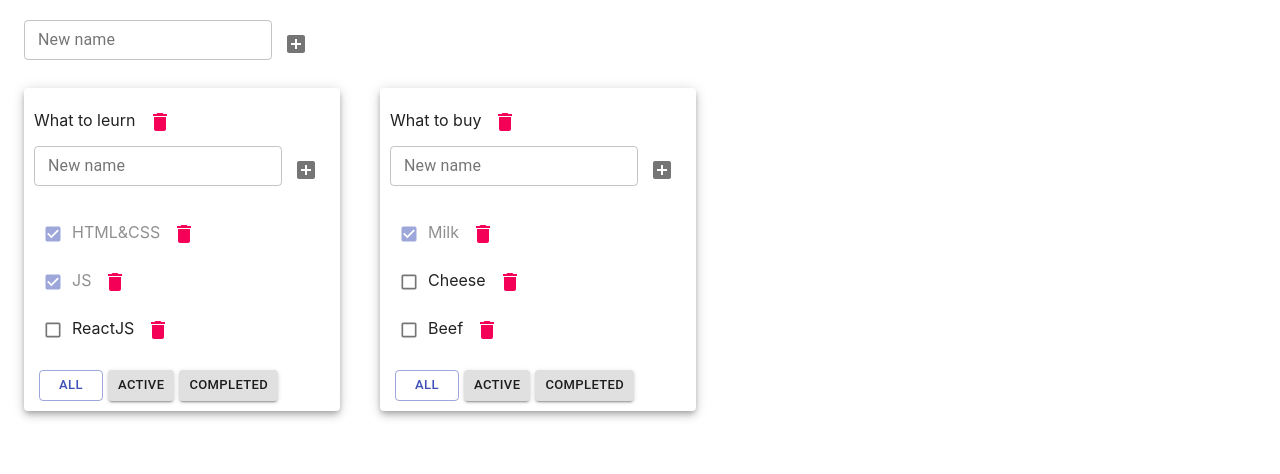
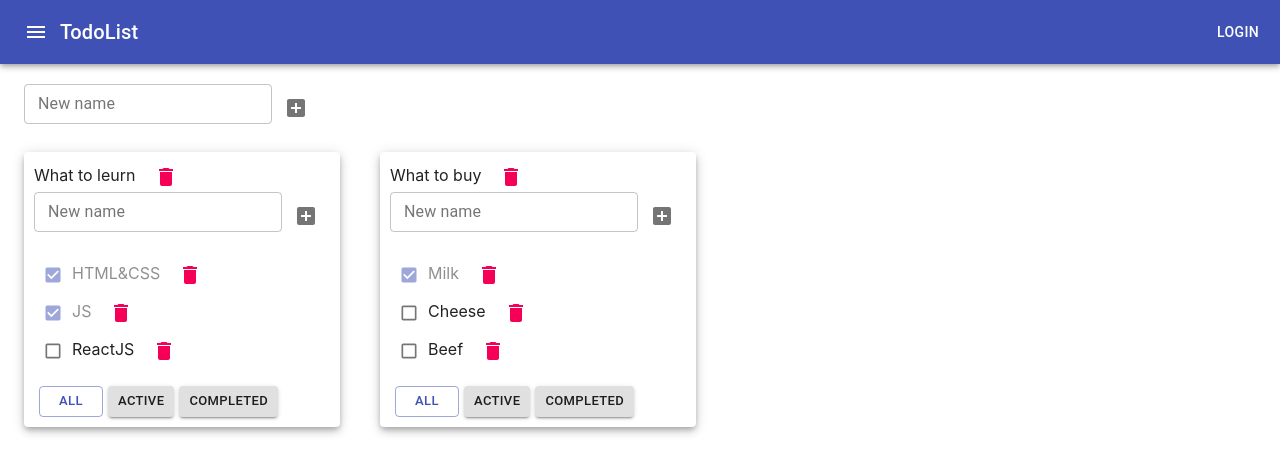
Before and after one commit to rarbar/NewToDo, a React (Create React App) app: page / in a window 1280 px wide. Shown: the top 474 px of the page. Built offline with nearby package versions, Linux system fonts and the light colour scheme.

Commit message:
New hooks useReducer and New type metode.

```diff
--- a/src/AddItemForm.tsx
+++ b/src/AddItemForm.tsx
@@ -29,7 +29,6 @@ export function AddItemForm(props: AddItemFormPropsType) {
         setTitle('')
     }
     return (
-
         <div>
             <TextField
                 variant={'outlined'}
--- a/src/App.tsx
+++ b/src/App.tsx
@@ -3,7 +3,8 @@ import './App.css';
 import {Todolist} from './TodoList';
 import {v1} from 'uuid';
 import {AddItemForm} from './AddItemForm';
-import {AppBar, Container, Grid, Paper} from '@material-ui/core';
+import {AppBar, Button, Container, Grid, IconButton, Paper, Toolbar, Typography} from '@material-ui/core';
+import {Menu} from '@material-ui/icons';
 
 
 export type TaskType = {
@@ -24,21 +25,20 @@ type TaskStateType = {
 
 function App() {
 
-    const todoListID1 = v1()
-    const todoListID2 = v1()
-
+    const todoListId1 = v1()
+    const todoListId2 = v1()
 
     const [todoList, setTodoList] = useState<TodoListType[]>([
-        {id: todoListID1, title: 'What to leurn', filter: 'all'},
-        {id: todoListID2, title: 'What to buy', filter: 'all'},])
+        {id: todoListId1, title: 'What to leurn', filter: 'all'},
+        {id: todoListId2, title: 'What to buy', filter: 'all'},])
 
     const [tasks, setTasks] = useState<TaskStateType>({
-        [todoListID1]: [
+        [todoListId1]: [
             {id: v1(), title: 'HTML&CSS', isDone: true},
             {id: v1(), title: 'JS', isDone: true},
             {id: v1(), title: 'ReactJS', isDone: false}
         ],
-        [todoListID2]: [
+        [todoListId2]: [
             {id: v1(), title: 'Milk', isDone: true},
             {id: v1(), title: 'Cheese', isDone: false},
             {id: v1(), title: 'Beef', isDone: false}
@@ -53,16 +53,6 @@ function App() {
         // засетаем в стейт копию обьекта, что бы react отреагировал перерисовкой
         setTasks({...tasks})
     }
-
-    function removeTodoList(todoListID: string) {
-        // засуним в стейт список TD, id которых не равны тому который хотим вакинуть
-        setTodoList(todoList.filter(tl => tl.id !== todoListID))
-        //удалим и таски из второго стейта
-        delete tasks[todoListID]
-        // засетаем в стейт копию обьекта, что бы react отреагировал перерисовкой
-        setTasks({...tasks})
-    }
-
     function addNewTask(title: string, todoListID: string) {
         // создаем новую таску
         let newTask = {id: v1(), title, isDone: false}
@@ -73,18 +63,6 @@ function App() {
         // засетаем в стейт копию обьекта, что бы react отреагировал перерисовкой
         setTasks({...tasks})
     }
-
-    function addTodoList(title: string) {
-        const newTodoListID = v1()
-        const newTodoList: TodoListType = {
-            id: newTodoListID,
-            title,
-            filter: 'all'
-        }
-        setTodoList([...todoList, newTodoList])
-        setTasks({...tasks, [newTodoListID]: []})
-    }
-
     function changeTaskStatus(taskID: string, isDone: boolean, todoListID: string) {
         // достаем нужный массив по todoListID
         let todolistTask = tasks[todoListID]
@@ -93,7 +71,6 @@ function App() {
         // засетаем в стейт копию обьекта, что бы react отреагировал перерисовкой
         setTasks({...tasks})
     }
-
     function changeTaskTitle(taskID: string, title: string, todoListID: string) {
         // достаем нужный массив по todoListID
         let todolistTask = tasks[todoListID]
@@ -106,10 +83,28 @@ function App() {
     function changeTodoListFilter(filter: FilterValueType, todolistID: string) {
         setTodoList(todoList.map(tl => tl.id === todolistID ? {...tl, filter} : tl))
     }
-
     function changeTodoListTitle(title: string, todolistID: string) {
         setTodoList(todoList.map(tl => tl.id === todolistID ? {...tl, title} : tl))
     }
+    function removeTodoList(todoListID: string) {
+        // засуним в стейт список TD, id которых не равны тому который хотим вакинуть
+        setTodoList(todoList.filter(tl => tl.id !== todoListID))
+        //удалим и таски из второго стейта
+        delete tasks[todoListID]
+        // засетаем в стейт копию обьекта, что бы react отреагировал перерисовкой
+        setTasks({...tasks})
+    }
+    function addTodoList(title: string) {
+        const newTodoListID = v1()
+        const newTodoList: TodoListType = {
+            id: newTodoListID,
+            title,
+            filter: 'all'
+        }
+        setTodoList([...todoList, newTodoList])
+        setTasks({...tasks, [newTodoListID]: []})
+    }
+
 
     function getFilterTasks(tl: TodoListType) {
         switch (tl.filter) {
@@ -121,7 +116,6 @@ function App() {
                 return tasks[tl.id]
         }
     }
-
     const todoListComponents = todoList.map(tl => {
             const taskForTodoList = getFilterTasks(tl)
             return (
@@ -149,7 +143,18 @@ function App() {
     )
     return (
         <div className="App">
-            <AppBar position={'static'}/>
+            <AppBar position={'static'}>
+            <Toolbar>
+                <IconButton edge="start"  color="inherit" aria-label="menu">
+                    <Menu/>
+                </IconButton>
+                <Typography variant="h6">
+                    TodoList
+                </Typography>
+                <Button color="inherit" style={{
+                    position: 'absolute', right: '10px'}}>Login </Button>
+            </Toolbar>
+        </AppBar>
             <Container fixed>
                 <Grid container style={{padding: '20px 0px'}}>
                     <AddItemForm addItem={addTodoList}/>
--- a/src/EditableSpan.tsx
+++ b/src/EditableSpan.tsx
@@ -1,4 +1,5 @@
 import React, {ChangeEvent, KeyboardEvent, useState} from 'react';
+import {TextField} from '@material-ui/core';
 
 
 type EditableSpanPropsType = {
@@ -25,7 +26,8 @@ export function EditableSpan(props: EditableSpanPropsType) {
     }
     return (
         editMode
-            ? <input
+            ? <TextField
+                label="Name"
                 autoFocus
                 value={title}
                 onBlur={offEditMode}
--- a/src/TodoList.tsx
+++ b/src/TodoList.tsx
@@ -47,32 +47,29 @@ export function Todolist(props: PropsType) {
                     changeTitle={changeTaskTitle}
                     title={t.title}/></span>
                 <IconButton
+                    style={{marginLeft:'15px'}}
+                    size={'small'}
                     color={'secondary'}
                     onClick={removeTask}>
                     <Delete/>
                 </IconButton>
             </li>)
     })
-    const onClickAll = () => {
-        props.changeFilter('all', props.todolistID)
-    }
-    const onClickActive = () => {
-        props.changeFilter('active', props.todolistID)
-    }
-    const onClickCompleted = () => {
-        props.changeFilter('completed', props.todolistID)
-    }
-    const removeTodoList = () => {
-        props.removeTodoList(props.todolistID)
-    }
+    const onClickAll = () => {props.changeFilter('all', props.todolistID)}
+    const onClickActive = () => {props.changeFilter('active', props.todolistID)}
+    const onClickCompleted = () => {props.changeFilter('completed', props.todolistID)}
+    const removeTodoList = () => {props.removeTodoList(props.todolistID)}
     const changeTodoListTitle = (title: string) => props.changeTodoListTitle(title, props.todolistID)
 
     return <div>
         <EditableSpan title={props.title} changeTitle={changeTodoListTitle}/>
+
         <IconButton
-
+            style={{marginLeft:'15px'}}
+            size={'small'}
             onClick={removeTodoList}>
-            <Delete color={'secondary'}/>
+            <Delete
+                color={'secondary'}/>
         </IconButton>
         <AddItemForm addItem={addTask}/>
         <ul style={{listStyle:'none',padding:'0px'}}> {tasksJSX}</ul>
```
Also changed, not shown: src/State/todoListReducer.ts (added, +75 -0 lines), 1 other file (tests, documents, lock files or other folders).
